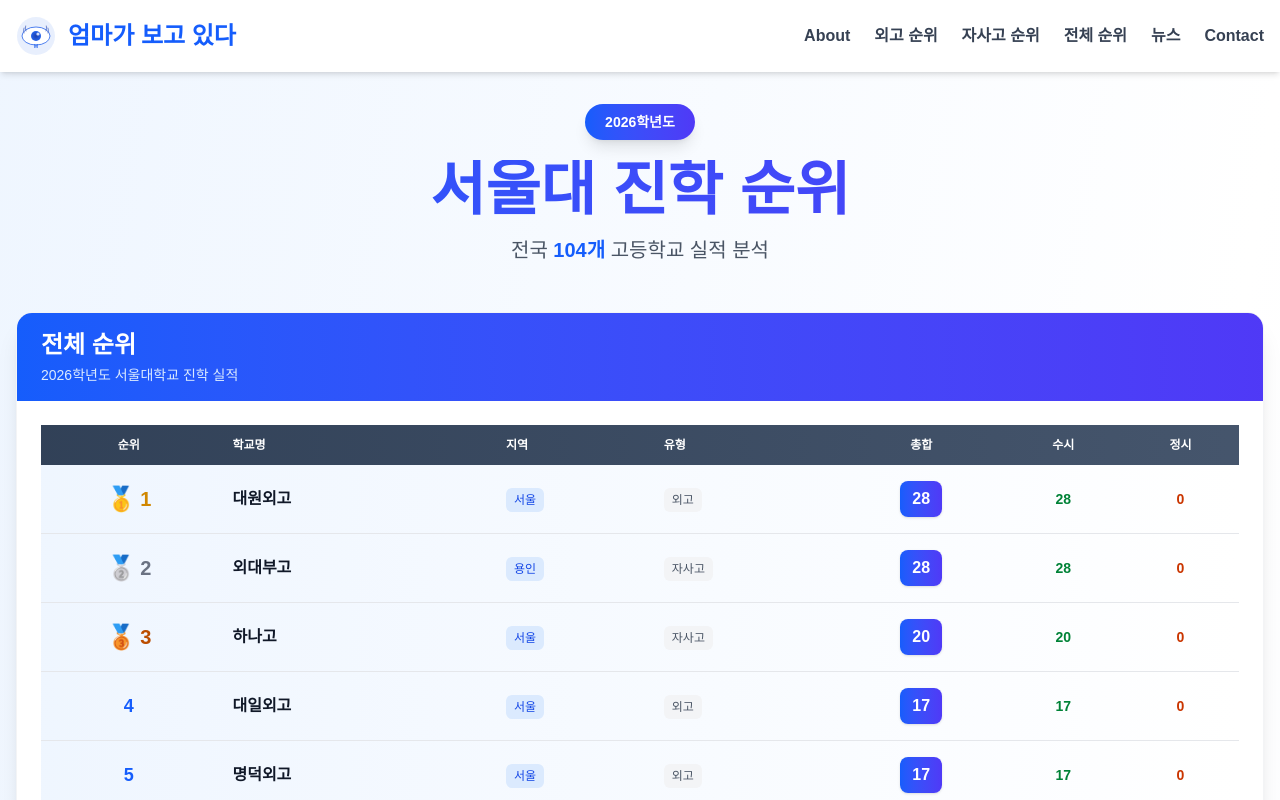
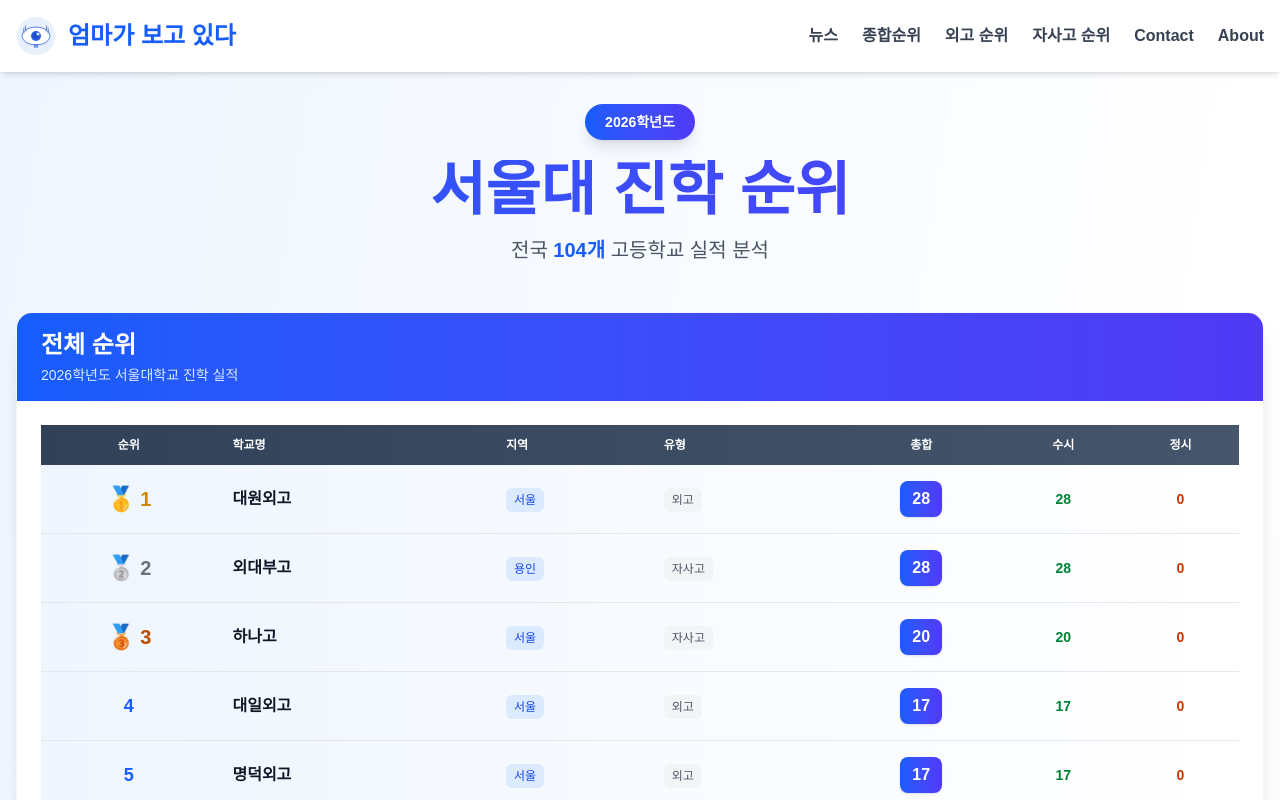
Before and after one commit to zeahzoo/momwatching, a Next.js app: page / in a window 1280 px wide. Shown: the top 800 px of the page. Built offline with nearby package versions, Linux system fonts and the light colour scheme.

Commit message:
Reorder menu: 뉴스, 종합순위 first, About last

```diff
--- a/app/layout.tsx
+++ b/app/layout.tsx
@@ -58,8 +58,11 @@ export default function RootLayout({
                 <span>엄마가 보고 있다</span>
               </Link>
               <div className="flex gap-6 items-center">
-                <Link href="/about" className="text-gray-700 hover:text-blue-600 font-semibold transition-colors">
-                  About
+                <Link href="/news" className="text-gray-700 hover:text-blue-600 font-semibold transition-colors">
+                  뉴스
+                </Link>
+                <Link href="/rankings" className="text-gray-700 hover:text-blue-600 font-semibold transition-colors">
+                  종합순위
                 </Link>
                 <Link href="/foreign-language-high" className="text-gray-700 hover:text-blue-600 font-semibold transition-colors">
                   외고 순위
@@ -67,14 +70,11 @@ export default function RootLayout({
                 <Link href="/autonomous-high" className="text-gray-700 hover:text-blue-600 font-semibold transition-colors">
                   자사고 순위
                 </Link>
-                <Link href="/rankings" className="text-gray-700 hover:text-blue-600 font-semibold transition-colors">
-                  전체 순위
-                </Link>
-                <Link href="/news" className="text-gray-700 hover:text-blue-600 font-semibold transition-colors">
-                  뉴스
-                </Link>
                 <Link href="/contact" className="text-gray-700 hover:text-blue-600 font-semibold transition-colors">
                   Contact
+                </Link>
+                <Link href="/about" className="text-gray-700 hover:text-blue-600 font-semibold transition-colors">
+                  About
                 </Link>
               </div>
             </div>
```
